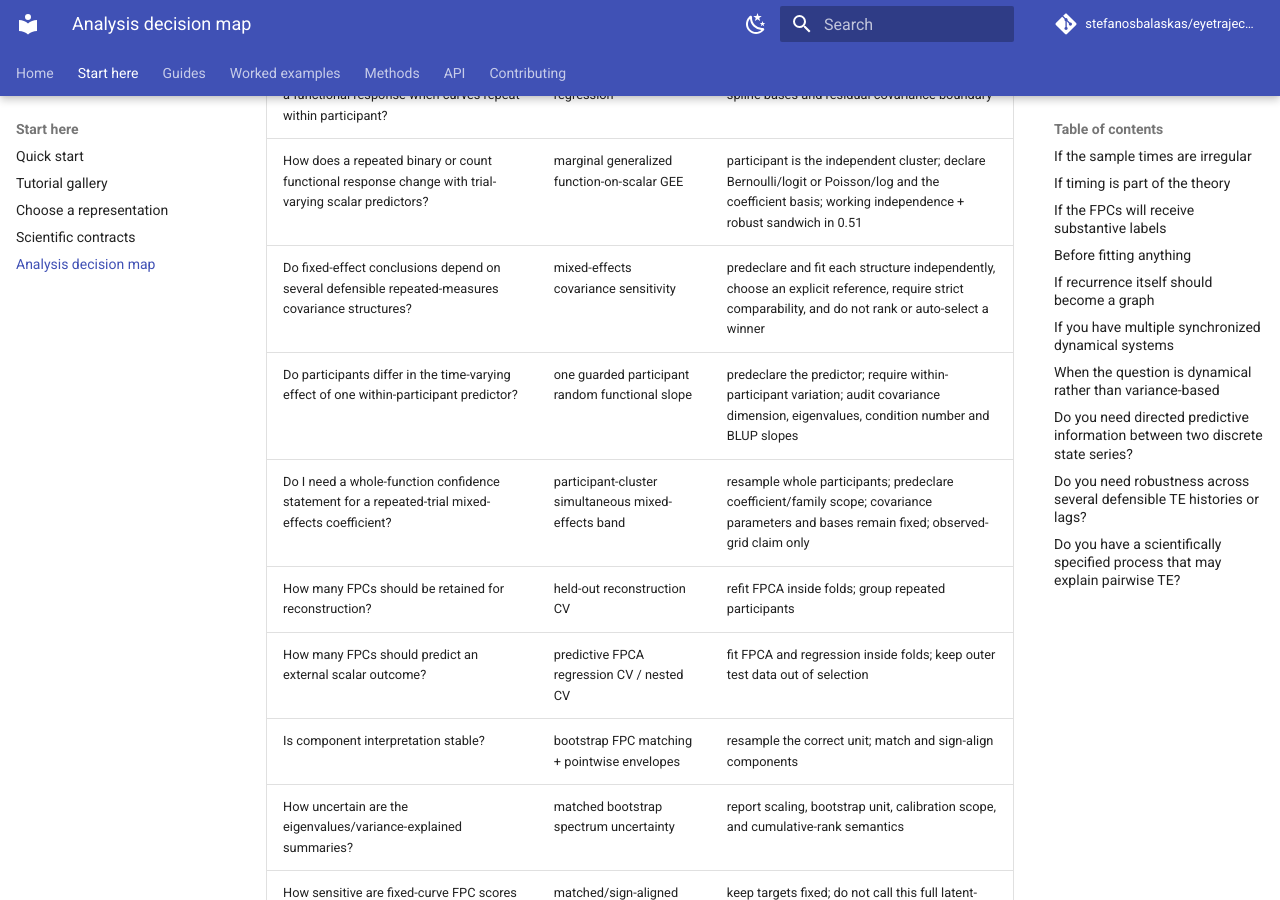
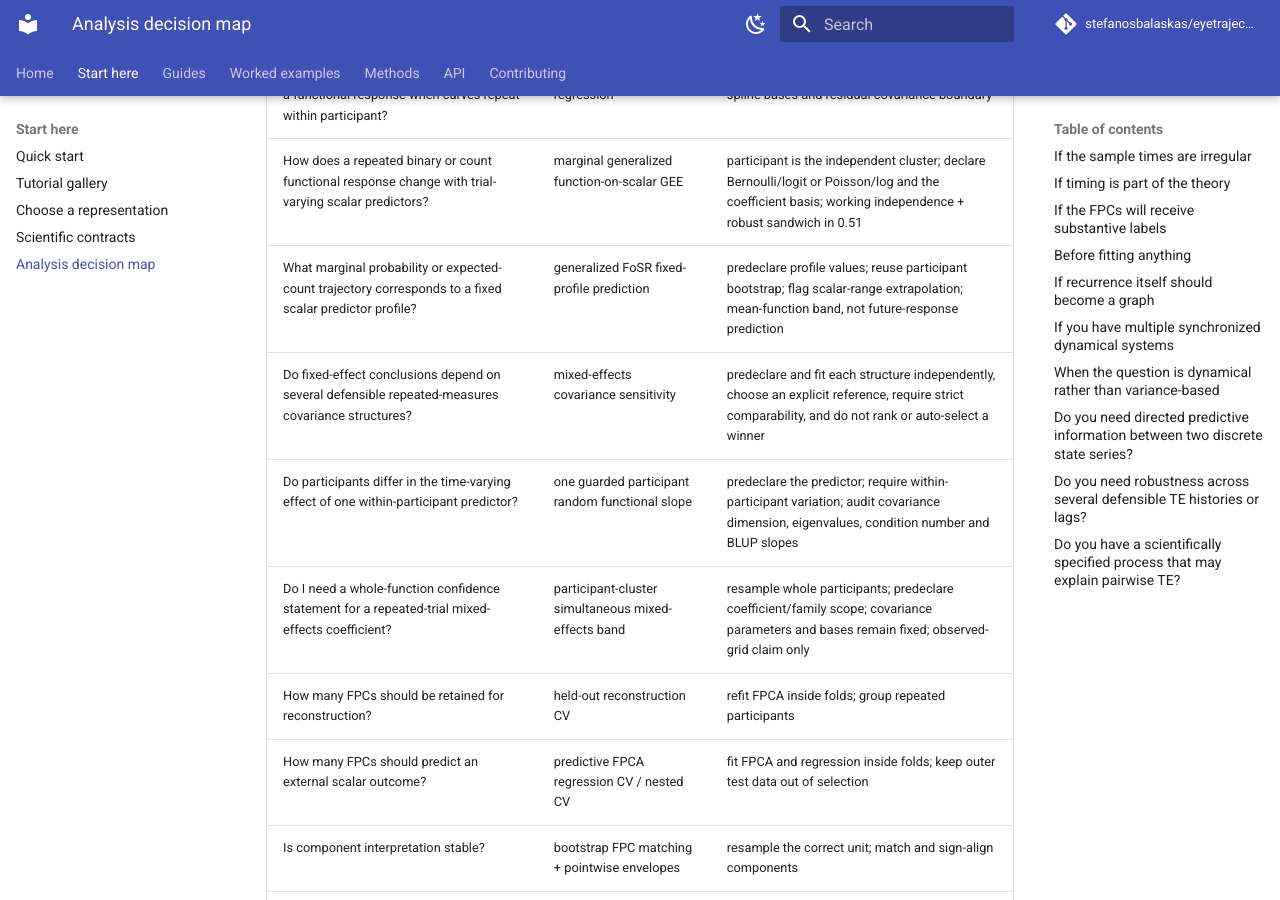
Before and after one commit to stefanosbalaskas/eyetrajectoriespy, an MkDocs documentation site: the page built from docs/concepts/decision-map.md, in a window 1280 px wide and 900 px high, scrolled down 1176 px. Built offline with MkDocs 1.6.1 and Material for MkDocs 9.7.7, drawn with Linux system fonts in a browser that asks for light colours; comment, search, counter and statistics services are not loaded.

Commit message:
Integrate 0.52 into user-facing guides

```diff
--- a/docs/concepts/decision-map.md
+++ b/docs/concepts/decision-map.md
@@ -18,6 +18,7 @@ Use the **research question and data structure** to choose the representation.
 | How does an experimental condition or scalar predictor change a continuous gaze metric over time? | function-on-scalar regression | declare design coding and inference unit; repeated trials are participant-aggregated only when predictors are constant within participant |
 | How does a trial-varying predictor change a functional response when curves repeat within participant? | functional mixed-effects regression | fit all curve-by-time observations jointly; declare spline bases and residual covariance boundary |
 | How does a repeated binary or count functional response change with trial-varying scalar predictors? | marginal generalized function-on-scalar GEE | participant is the independent cluster; declare Bernoulli/logit or Poisson/log and the coefficient basis; working independence + robust sandwich in 0.51 |
+| What marginal probability or expected-count trajectory corresponds to a fixed scalar predictor profile? | generalized FoSR fixed-profile prediction | predeclare profile values; reuse participant bootstrap; flag scalar-range extrapolation; mean-function band, not future-response prediction |
 | Do fixed-effect conclusions depend on several defensible repeated-measures covariance structures? | mixed-effects covariance sensitivity | predeclare and fit each structure independently, choose an explicit reference, require strict comparability, and do not rank or auto-select a winner |
 | Do participants differ in the time-varying effect of one within-participant predictor? | one guarded participant random functional slope | predeclare the predictor; require within-participant variation; audit covariance dimension, eigenvalues, condition number and BLUP slopes |
 | Do I need a whole-function confidence statement for a repeated-trial mixed-effects coefficient? | participant-cluster simultaneous mixed-effects band | resample whole participants; predeclare coefficient/family scope; covariance parameters and bases remain fixed; observed-grid claim only |
```
